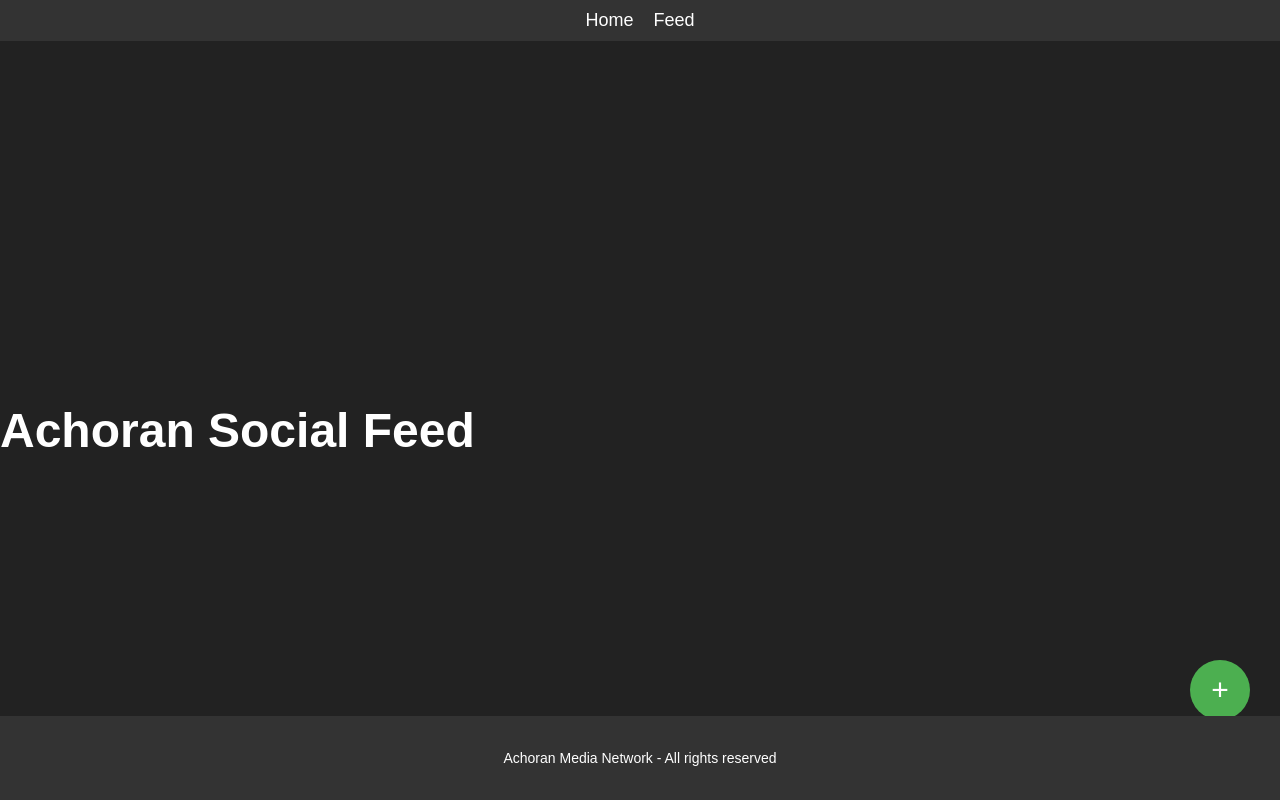
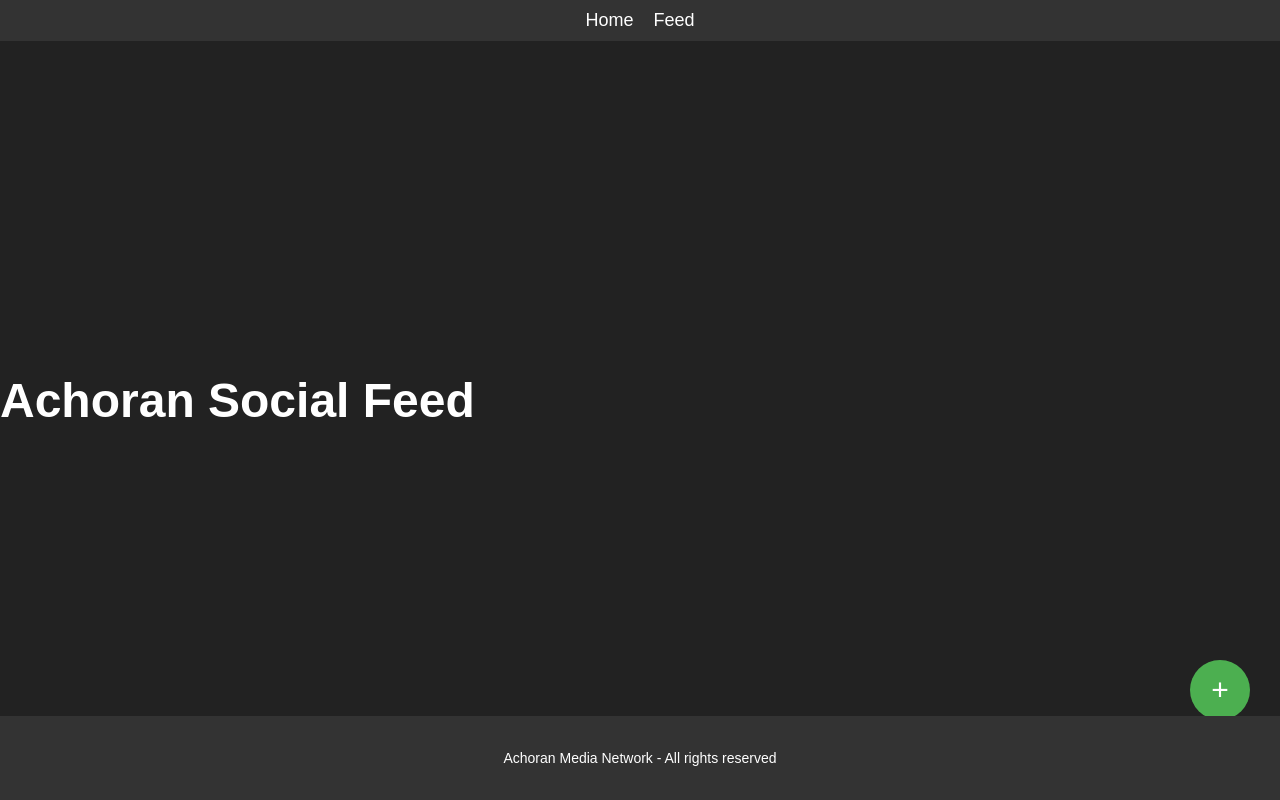
Before and after one commit to Taungoo2/AchoranSocial, a website: page index.html in a window 1280 px wide. Drawn offline with Linux system fonts and the light colour scheme; no server answers.

Commit message:
Update index.html

```diff
--- a/index.html
+++ b/index.html
@@ -17,8 +17,8 @@
     </nav>
   </header>
 
+  <div class="title"><h1>Achoran Social Feed</h1></div>
   <div class="feed-container">
-    <h1>Achoran Social Feed</h1>
 
     <!-- Feed Posts -->
     <div id="feed"></div>
```
